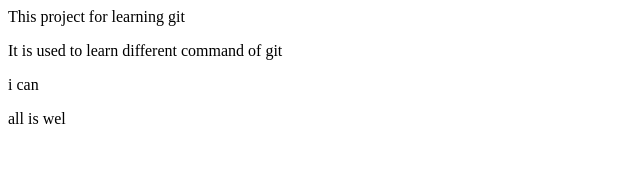
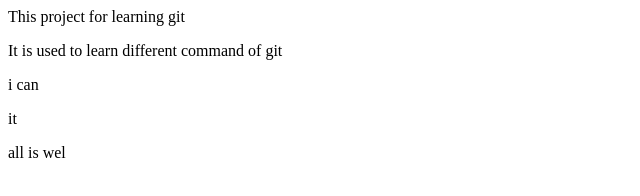
Before and after one commit to IrshanaC/sample_git, a plain HTML site: page hai.html in a window 1280 px wide. Shown: the whole page, without its empty margins (0-640 px from the left). Drawn offline with Linux system fonts and the light colour scheme.

Commit message:
hai file up first mody

```diff
--- a/hai.html
+++ b/hai.html
@@ -2,5 +2,6 @@
 <p>This project for learning git</p>
 <p>It is used to learn different command of git</p>
 <p>i can </p>
+<p>it </p>
 <p>all is wel</p>
 </html>
```
